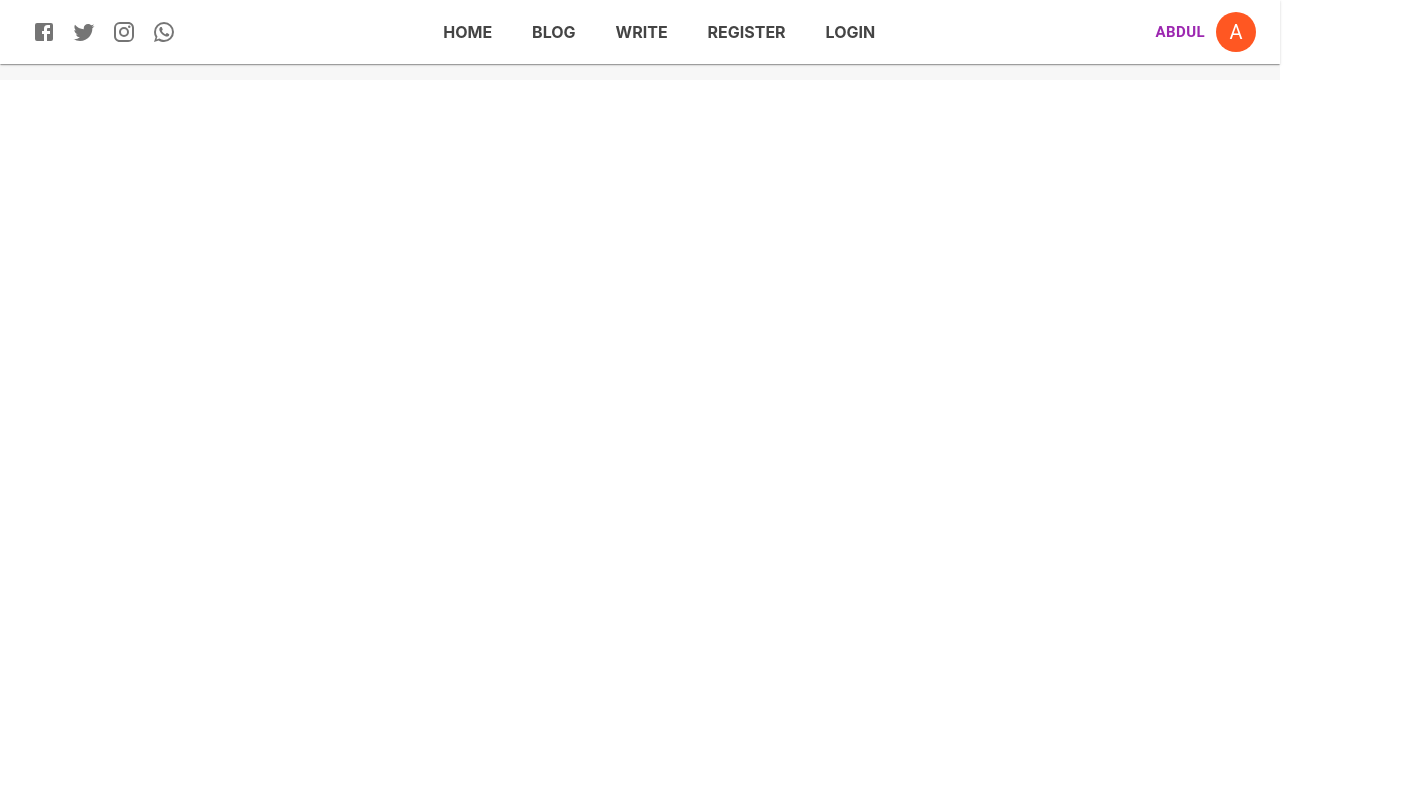
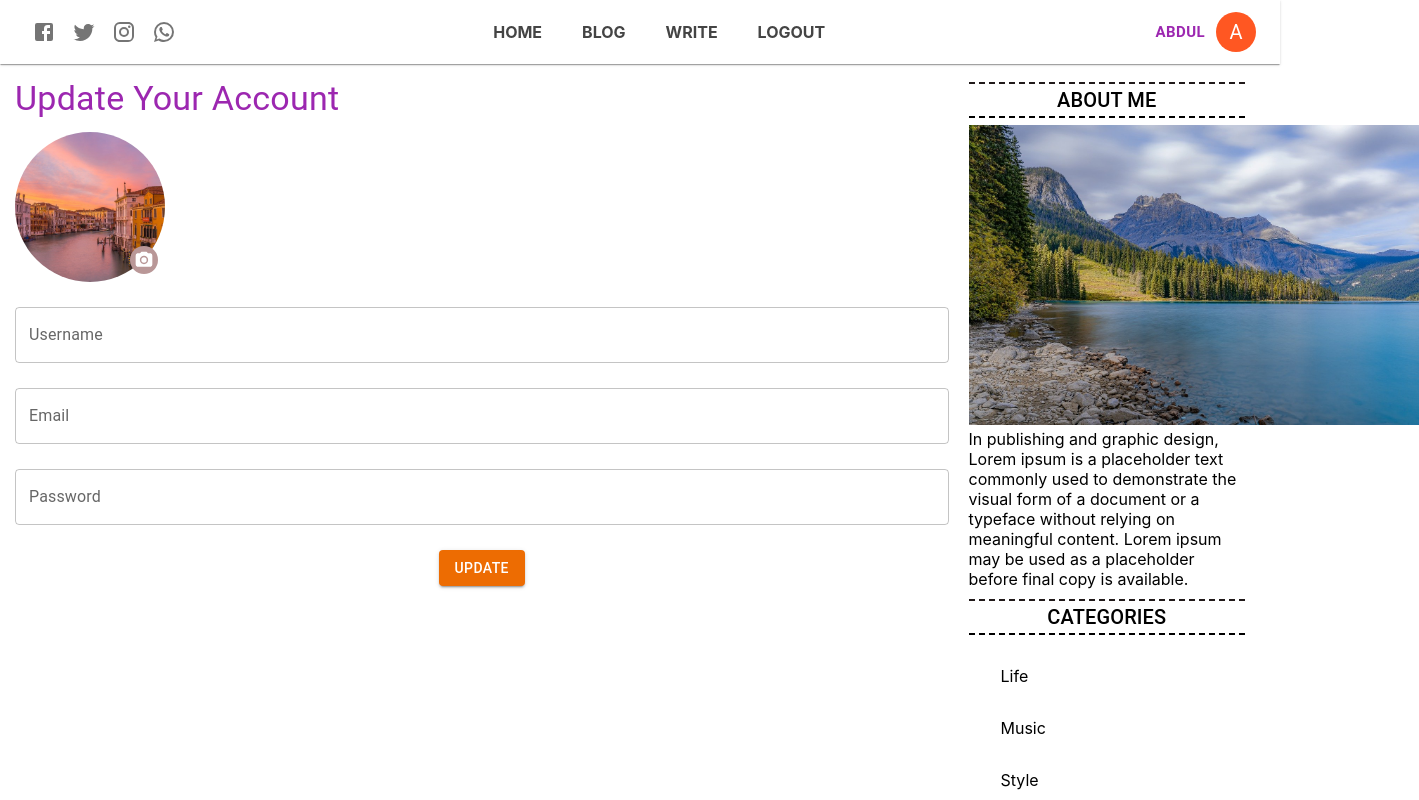
Before and after one commit to abdul20011997/react-blog-mern, a React (Create React App) app: page /profile in a window 1280 px wide. Shown: the top 800 px of the page, 1419 px wide, since content can reach past the window. Built offline with nearby package versions, Linux system fonts and the light colour scheme; the HTML template or start-up script is replaced by a standard one.

Commit message:
profile page ui completed

```diff
--- a/src/App.js
+++ b/src/App.js
@@ -5,16 +5,19 @@ import SinglePost from "./Pages/SinglePost";
 import Write from "./Pages/Write";
 import Login from "./Pages/Login/Login";
 import Register from "./Pages/Register/Register";
+import Profile from "./Pages/Profile/Profile";
+
 
 
 import { BrowserRouter,Route } from "react-router-dom";
 function App() {
-const user=false;
+const user=true;
   return (
     <div>
       <BrowserRouter>
         <Topbar/>
         <Route path="/singlepost/:id">{user ? <SinglePost/> : <Login/>}</Route>
+        <Route path="/profile">{user ? <Profile/> : <Login/>}</Route>
         <Route path="/write">{user ? <Write/> : <Login/>}</Route>
         <Route path="/login" exact>{!user ? <Login/> : <Home/>}</Route>
         <Route path="/register" exact>{!user ? <Register/> : <Home/>}</Route>
--- /dev/null
+++ b/src/Pages/Profile/Profile.js
@@ -0,0 +1,35 @@
+import React from 'react'
+import Sidebar from "../../Sidebar/Sidebar";
+import { Grid,Typography,Avatar,Badge,Input,TextField,Button} from '@mui/material';
+import CameraAltIcon from '@mui/icons-material/CameraAlt';
+export default function Profile() {
+    return (
+        <div style={{marginTop:'43px'}}>
+            <Grid container spacing={2} style={{padding: '15px'}}>
+                <Grid  item md={9} xs={12} spacing={3}>
+                    <Typography variant="h4" gutterBottom="true" component="div" color="secondary">Update Your Account</Typography>
+                    <Badge
+                        overlap="circular"
+                        anchorOrigin={{ vertical: 'bottom', horizontal: 'right' }}
+                        badgeContent={<label htmlFor="icon-button-file">
+                            <Input accept="image/*" id="icon-button-file" type="file" style={{display:'none'}}/>
+                                <CameraAltIcon style={{background:'rgb(185 151 151)',borderRadius: '50%',padding: '4px',color: 'white',height:'20px',width:'20px'}}/>
+                                </label>}
+                    >
+                        <Avatar alt="Travis Howard" src="./2.jpg"
+                        sx={{ width: 150, height: 150 }}
+                        />
+                    </Badge>
+                    <TextField id="outlined-basic" label="Username" variant="outlined" fullWidth  color="success" style={{display:'block',marginTop:'25px',marginBottom:'25px'}}/>
+                    <TextField id="outlined-basic" label="Email" variant="outlined" fullWidth  color="success" style={{display:'block',marginTop:'25px',marginBottom:'25px'}}/>
+                    <TextField id="outlined-basic" label="Password" variant="outlined" fullWidth  color="success" style={{display:'block',marginTop:'25px',marginBottom:'25px'}}/>
+                    <Button style={{margin:'auto',textAlign:'center',display:'block'}} variant="contained" color="warning">Update</Button>
+                </Grid>
+                <Grid item md={3} xs={12} style={{padding:'10px 20px'}}>
+                <Sidebar/>
+                </Grid>
+            </Grid>
+
+        </div>
+    )
+}
--- a/src/Topbar/Topbar.js
+++ b/src/Topbar/Topbar.js
@@ -33,7 +33,7 @@ const useStyle=makeStyles({
 
 })
 export default function Topbar() {
-    const user=false;
+    const user=true;
     const [anchorEl,setanchorEl]=useState(null);
     const open=Boolean(anchorEl)
     const handleOpen=(e)=>{
@@ -62,11 +62,12 @@ export default function Topbar() {
                        :<><Link to="/register" style={{textDecoration:'none'}}><Typography  variant="subheader" className={classes.headers} noWrap component="div" style={{margin:'0px 10px',cursor:'pointer',fontWeight:'bold',color:'#444'}}>REGISTER</Typography></Link><Link style={{textDecoration:'none'}} to="/login"><Typography  variant="subheader" className={classes.headers} noWrap component="div" style={{margin:'0px 10px',cursor:'pointer',fontWeight:'bold',color:'#444'}}>LOGIN</Typography></Link></>
                       }
                 </Box>
-                  <Button style={{marginLeft:'10px',fontWeight:'bold'}} color="secondary" size="large" onClick={handleOpen}>Abdul</Button>
+                {user ?
+                  <><Button style={{marginLeft:'10px',fontWeight:'bold'}} color="secondary" size="large" onClick={handleOpen}>Abdul</Button>
                   <Menu anchorEl={anchorEl} open={open}  onClose={handleClose}>
                       <MenuItem>
                       <ListItemIcon><SettingsRoundedIcon size="small"/></ListItemIcon>
-                      Profile
+                      <Link to="/profile" style={{textDecoration:'none',color:'inherit'}}>Profile</Link>
                       </MenuItem>
                       <MenuItem>
                       <ListItemIcon><LogoutRoundedIcon size="small"/></ListItemIcon>
@@ -74,6 +75,9 @@ export default function Topbar() {
                       </MenuItem>
                   </Menu>
                   <Avatar style={{background:deepOrange[500]}} onClick={handleOpen}>A</Avatar>
+                  </>
+                  : ''
+                }
           </Toolbar>
         </AppBar><div>
             Top Bars
```
